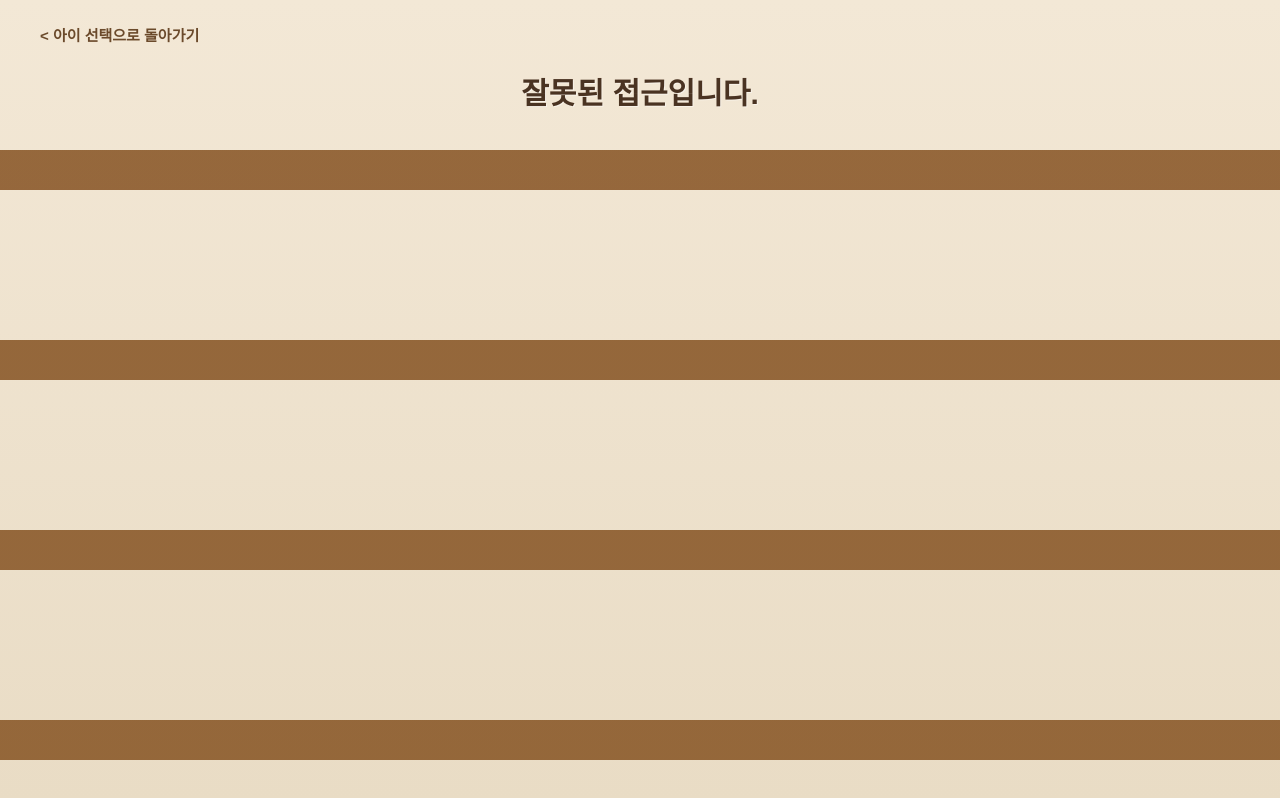
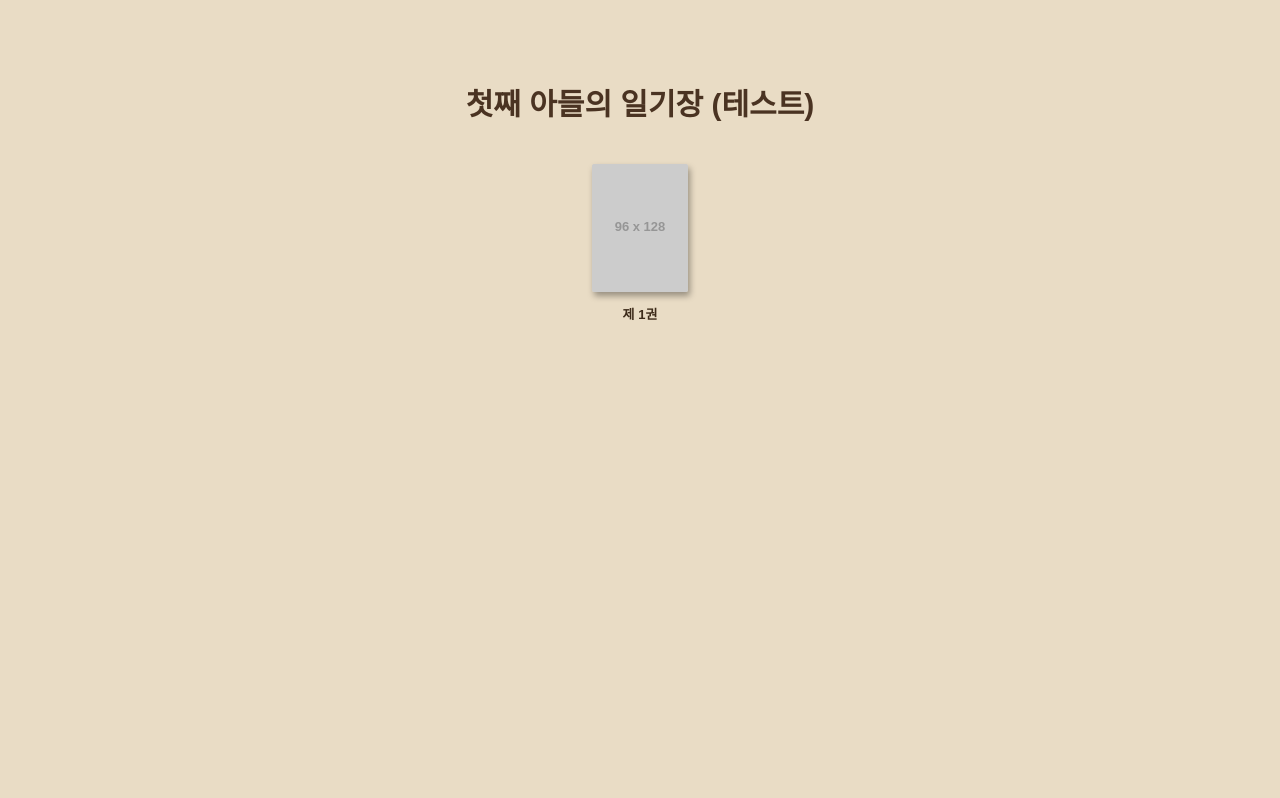
Before and after one commit to freshkcm-crypto/my-kids-diary, a plain HTML site: page shelf.html in a window 1280 px wide. Drawn offline with Linux system fonts and the light colour scheme; placeholder pictures from the web are drawn by us.

Commit message:
Update shelf.html

```diff
--- a/shelf.html
+++ b/shelf.html
@@ -2,114 +2,37 @@
 <html lang="ko">
 <head>
 <meta charset="UTF-8">
-<title>책장</title>
+<title>책장 테스트</title>
 <style>
-  * { box-sizing: border-box; }
   body {
     margin: 0;
     font-family: "Malgun Gothic", sans-serif;
     background-color: #e9dcc5;
-    background-image:
-      linear-gradient(to bottom, transparent 0 150px, rgba(139,90,43,0.9) 150px 166px),
-      linear-gradient(to bottom, #f3e8d6 0%, #e9dcc5 100%);
-    background-size: 100% 190px, 100% 100%;
-    background-repeat: repeat-y, no-repeat;
     min-height: 100vh;
+    padding: 60px 40px;
   }
-  .top-bar { display: flex; justify-content: space-between; align-items: center; padding: 24px 40px; }
-  .back-link { color: #6b4a2b; font-weight: bold; text-decoration: none; font-size: 15px; }
-  .back-link:hover { text-decoration: underline; }
-  .child-title {
-    text-align: center; font-size: 30px; font-weight: bold; color: #4a3322;
-    margin: 0 0 40px; text-shadow: 1px 1px 0 rgba(255,255,255,0.5);
-  }
-  .shelf-grid {
-    display: grid; grid-template-columns: repeat(auto-fill, 110px);
-    justify-content: center; gap: 46px 26px; padding: 10px 40px 80px;
-  }
+  .child-title { text-align: center; font-size: 30px; font-weight: bold; color: #4a3322; margin-bottom: 40px; }
+  .shelf-grid { display: flex; justify-content: center; }
   .book-item { text-decoration: none; text-align: center; color: #3d2b1a; }
   .book-cover {
     width: 96px; height: 128px; object-fit: cover; border-radius: 2px;
-    box-shadow: 2px 4px 6px rgba(0,0,0,0.35), 0 0 0 1px rgba(255,255,255,0.4) inset;
-    transition: transform 0.15s ease; display: block; margin: 0 auto;
+    box-shadow: 2px 4px 6px rgba(0,0,0,0.35);
   }
-  .book-item:hover .book-cover { transform: translateY(-10px) rotate(-1deg); }
-  .book-label { display: block; margin-top: 8px; font-size: 13px; font-weight: bold; text-shadow: 1px 1px 2px rgba(255,255,255,0.6); }
-  .empty-msg { text-align: center; color: #8a7256; font-size: 15px; margin-top: 60px; }
+  .book-label { display: block; margin-top: 8px; font-size: 13px; font-weight: bold; }
 </style>
 </head>
 <body>
 
-  <div class="top-bar">
-    <a href="index.html" class="back-link">&lt; 아이 선택으로 돌아가기</a>
-    <div></div>
+  <h1 class="child-title">첫째 아들의 일기장 (테스트)</h1>
+
+  <div class="shelf-grid">
+    <a class="book-item" href="viewer.html?book=01">
+      <img class="book-cover"
+           src="https://via.placeholder.com/96x128?text=1"
+           alt="제1권">
+      <span class="book-label">제 1권</span>
+    </a>
   </div>
-
-  <h1 class="child-title" id="childTitle">불러오는 중...</h1>
-  <div class="shelf-grid" id="shelfGrid"></div>
-
-  <script type="module">
-    import { initializeApp } from "https://www.gstatic.com/firebasejs/10.12.2/firebase-app.js";
-    import { getFirestore, doc, getDoc }
-      from "https://www.gstatic.com/firebasejs/10.12.2/firebase-firestore.js";
-
-    const firebaseConfig = {
-      apiKey: "AIzaSyB6kxQc7iJkiUg4kcuhnjREJYjQZf0nofQ",
-      authDomain: "my-kids-diary-836c7.firebaseapp.com",
-      projectId: "my-kids-diary-836c7",
-      storageBucket: "my-kids-diary-836c7.firebasestorage.app",
-      messagingSenderId: "578898710891",
-      appId: "1:578898710891:web:26a981d53e57ab819bbc2e"
-    };
-
-    const app = initializeApp(firebaseConfig);
-    const db = getFirestore(app);
-
-    const params = new URLSearchParams(window.location.search);
-    const childId = params.get('child');
-
-    async function loadShelf() {
-      if (!childId) {
-        document.getElementById('childTitle').textContent = '잘못된 접근입니다.';
-        return;
-      }
-
-      const docRef = doc(db, "children", childId);
-      const docSnap = await getDoc(docRef);
-
-      if (!docSnap.exists()) {
-        document.getElementById('childTitle').textContent = '아이 정보를 찾을 수 없습니다';
-        return;
-      }
-
-      const child = docSnap.data();
-      document.getElementById('childTitle').textContent = `${child.name}의 일기장`;
-
-      const grid = document.getElementById('shelfGrid');
-      const bookCount = child.bookCount || 0;
-
-      if (bookCount === 0) {
-        grid.innerHTML = `<div class="empty-msg">아직 등록된 일기장이 없어요 📖</div>`;
-        return;
-      }
-
-      for (let i = 1; i <= bookCount; i++) {
-        const volNum = String(i).padStart(2, '0');
-        const a = document.createElement('a');
-        a.className = 'book-item';
-        a.href = `viewer.html?child=${childId}&book=${volNum}`;
-        a.innerHTML = `
-          <img class="book-cover" src="covers/${childId}/vol${volNum}.jpg"
-               onerror="this.src='https://via.placeholder.com/96x128?text=No+Cover'"
-               alt="제${i}권">
-          <span class="book-label">제 ${i}권</span>
-        `;
-        grid.appendChild(a);
-      }
-    }
-
-    loadShelf();
-  </script>
 
 </body>
 </html>
```
